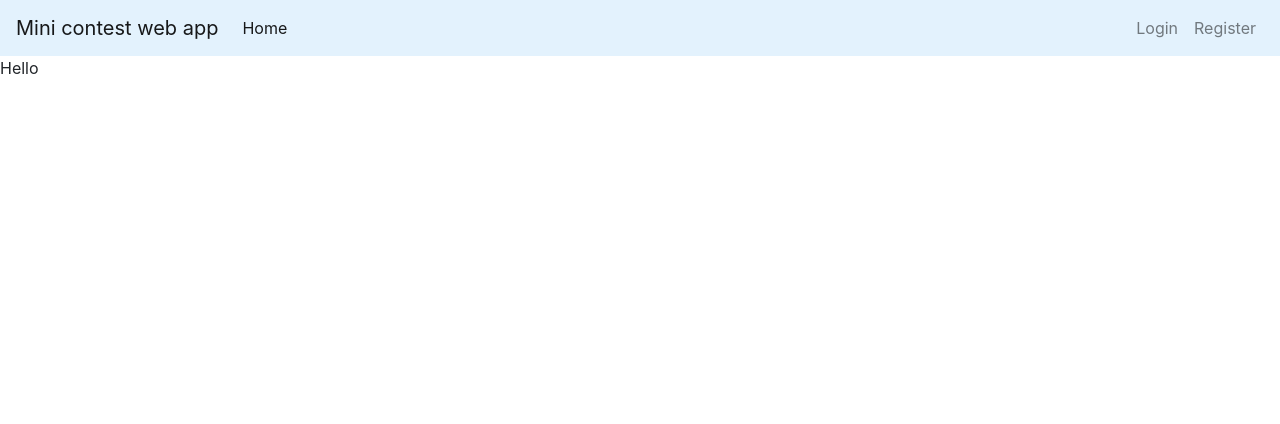
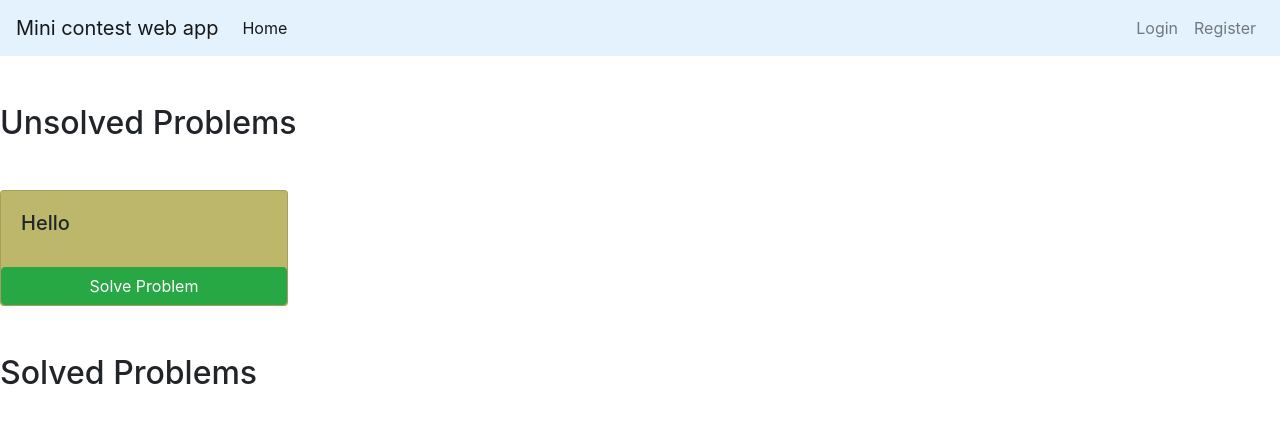
Before and after one commit to HeetProgrammer/Mini-contest-web-app, a Flask app: page / in a window 1280 px wide. Shown: the top 424 px of the page. Run offline with Flask 3, Linux system fonts and the light colour scheme; some libraries are stand-ins or nearby versions.

Commit message:
Finished implementing problems. Now working on leaderboard and scores

```diff
--- a/directory/routes.py
+++ b/directory/routes.py
@@ -1,13 +1,14 @@
 from directory import app, db
 from flask import render_template, redirect, url_for, flash, request
-from directory.models import User
-from directory.forms import RegisterForm, LoginForm
+from directory.models import User, Problem
+from directory.forms import RegisterForm, LoginForm, ProblemForm, SolveProblemForm
 from flask_login import login_user, logout_user, login_required, current_user
 
 @app.route("/")
-@app.route("/home<tags>")
-def home_page(tags=None):
-    return render_template("index.html")
+@app.route("/home")
+def home_page():
+    problems = Problem.query.all()
+    return render_template("index.html", problems=problems)
 
 
 @app.route('/register', methods=["GET", "POST"])
@@ -53,3 +54,67 @@ def logout_page():
     logout_user()
     flash("You have been logged out!", category="info")
     return redirect(url_for('home_page'))
+
+
+
+@app.route('/addproblem', methods=["GET", "POST"])
+
+def add_problem():
+    if not current_user.is_authenticated or not current_user.is_admin:
+        flash("You are not authorized to add problems!", category="danger")
+        return redirect(url_for('home_page')
+                        )
+    else:
+        form = ProblemForm()
+        if form.validate_on_submit():
+            problem_to_add = Problem(title=form.title.data, description=form.description.data, sample_input=form.sample_input.data, sample_output=form.sample_output.data)
+            db.session.add(problem_to_add)
+            db.session.commit()
+            flash("Problem created successfully!", category="info")
+            return redirect(url_for('home_page'))
+
+        if form.errors:
+            for error in form.errors.values():
+                flash(f"There was an error: {error}", category="danger")
+
+        return render_template('add_problem.html', form=form)
+
+
+@app.route("/problems/<int:problem_id>", methods=["GET", "POST"])
+@login_required
+def view_problem(problem_id):
+    problem = Problem.query.get(problem_id)
+    if not problem in current_user.solved_problems:
+        form = SolveProblemForm()
+        if form.validate_on_submit() and form.validate_user_output(form.user_output):
+                if form.user_output.data.strip():
+                    if form.user_output.data == problem.sample_output:
+                        flash(f"Congratulations!You solved the problem correctly", category="success")
+                    else:
+                        flash(f"Sorry!You solved the problem incorrectly. Better luck next time!", category="danger")
+
+
+                elif form.code_file.data:
+                    flash("Thanks for submitting file", category="info")
+
+                current_user.solved_problems.append(problem)
+                db.session.commit()
+                return redirect(url_for('home_page'))
+
+        if not form.validate_user_output(form.user_output):
+            flash("Please fill atleast one field", category="danger")
+
+        if form.code_file.data:
+            if not form.code_file.data.filename.endswith(".py") and form.code_file.data:
+                flash("The file should be a python code file", category="danger")
+
+
+
+
+
+    else:
+        flash(f"You have already solved this problem", category="info")
+        return redirect(url_for('home_page'))
+
+
+    return render_template("problem.html", problem=problem, form=form)
--- a/directory/templates/index.html
+++ b/directory/templates/index.html
@@ -1,8 +1,50 @@
 {% extends 'base.html' %}
 {% block title %}
-  Home Page
+Home Page
 {% endblock %}
 
 {% block content %}
-    Hello
+{% if current_user.is_admin  %}
+  {% for problem in problems %}
+    <div class="card my-5" style="width: 18rem; background-color:darkkhaki">
+  <div class="card-body">
+    <h5 class="card-title">{{ problem.title }}</h5>
+     </div>
+</div>
+  {% endfor %}
+
+{% else %}
+  <h2 class="my-5">Unsolved Problems</h2>
+  {% for problem in problems %}
+  {% if not problem in current_user.solved_problems %}
+    <div class="card my-5" style="width: 18rem; background-color:darkkhaki">
+  <div class="card-body">
+    <h5 class="card-title">{{ problem.title }}</h5>
+     </div>
+  <a href="{{ url_for('view_problem', problem_id=problem.id)}}" class="btn btn-success">
+    Solve Problem
+  </a>
+</div>
+  {% endif %}
+
+  {% endfor %}
+
+  <h2>Solved Problems</h2>
+  {% for problem in problems %}
+  {% if problem in current_user.solved_problems %}
+    <div class="card my-5" style="width: 18rem; background-color:darkkhaki">
+  <div class="card-body">
+    <h5 class="card-title">{{ problem.title }}</h5>
+     </div>
+  <a href="{{ url_for('view_problem', problem_id=problem.id)}}" class="btn btn-success">
+    Solve Problem
+  </a>
+</div>
+  {% endif %}
+
+  {% endfor %}
+
+
+
+{% endif %}
 {% endblock%}
--- a/migrate.py
+++ b/migrate.py
@@ -1,6 +1,3 @@
 from directory import db, app
 from directory.models import User
 app.app_context().push()
-print("lol")
-db.drop_all()
-db.create_all()
```
Also changed, not shown: directory/forms.py (+27 -2 lines), directory/models.py (+18 -0 lines), directory/templates/add_problem.html (added, +27 -0 lines), directory/templates/problem.html (added, +40 -0 lines), instance/database_contest.db.
